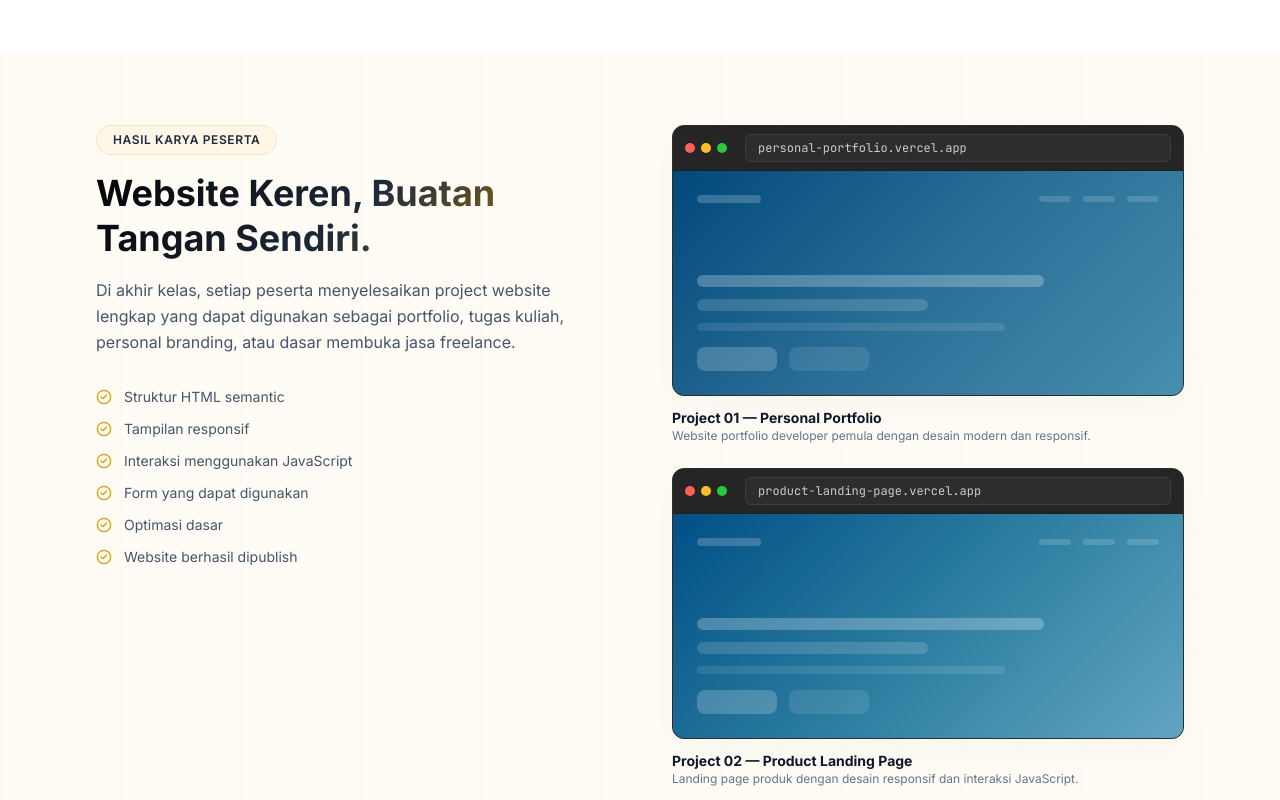
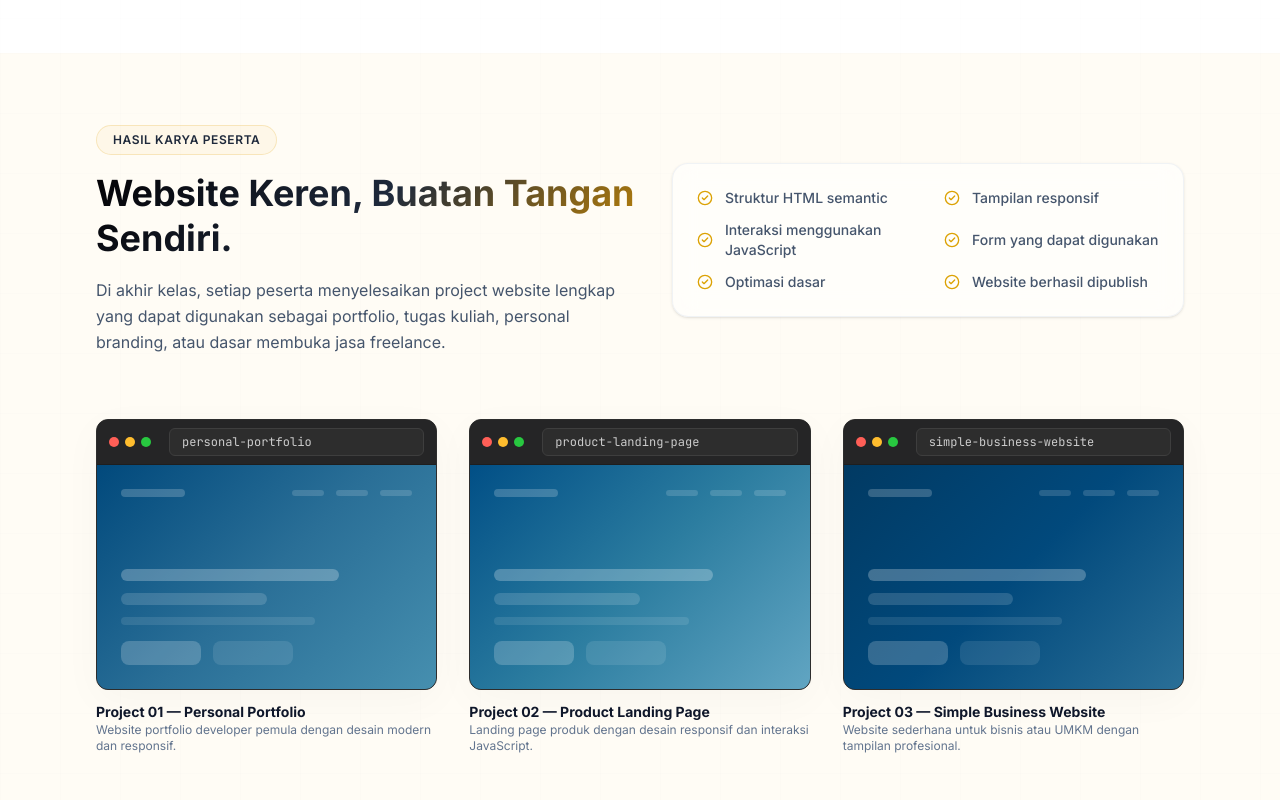
Before and after one commit to SulthanAndyno/devstart, a Next.js app: page / in a window 1280 px wide. Shown: the part 5800-6600 px from the top of the page. Built offline with nearby package versions, Linux system fonts and the light colour scheme.

Commit message:
update;project showcase layout

```diff
--- a/src/components/sections/ProjectShowcaseSection.tsx
+++ b/src/components/sections/ProjectShowcaseSection.tsx
@@ -1,7 +1,6 @@
 'use client';
 
 import { CheckCircle2, ExternalLink } from 'lucide-react';
-import SectionHeading from '@/components/ui/SectionHeading';
 import { useScrollReveal } from '@/hooks/useScrollReveal';
 import { PROJECT_SHOWCASES, OUTPUT_CHECKLIST } from '@/lib/constants';
 
@@ -12,35 +11,35 @@ export default function ProjectShowcaseSection() {
     <section id="hasil-karya" className="section-alt section-padding relative overflow-hidden">
       <div className="absolute inset-0 grid-pattern opacity-40" />
       <div ref={containerRef} className="relative max-w-[1440px] mx-auto px-4 sm:px-6 lg:px-8">
-        <div className="grid grid-cols-1 lg:grid-cols-2 gap-12 lg:gap-16 items-start">
-          {/* Left – content */}
-          <div className="space-y-8">
-            <div>
+
+        {/* Header content */}
+        <div className="flex flex-col lg:flex-row gap-8 justify-between items-start lg:items-center mb-12 md:mb-16">
+          <div className="max-w-2xl space-y-4">
             <span
               data-reveal
-                className="inline-block mb-4 px-4 py-1.5 rounded-full text-xs font-semibold tracking-wider uppercase border border-cerulean/20 bg-cerulean/5 text-yale"
+              className="inline-block px-4 py-1.5 rounded-full text-xs font-semibold tracking-wider uppercase border border-cerulean/20 bg-cerulean/5 text-yale"
             >
               Hasil Karya Peserta
             </span>
             <h2
               data-reveal
-                className="text-2xl sm:text-3xl md:text-4xl font-bold leading-tight gradient-text mb-4"
+              className="text-3xl sm:text-4xl font-bold leading-tight gradient-text"
             >
               Website Keren, Buatan Tangan Sendiri.
             </h2>
-              <p data-reveal className="text-slate-600 text-base leading-relaxed max-w-lg">
+            <p data-reveal className="text-slate-600 text-base leading-relaxed">
               Di akhir kelas, setiap peserta menyelesaikan project website
               lengkap yang dapat digunakan sebagai portfolio, tugas kuliah,
               personal branding, atau dasar membuka jasa freelance.
             </p>
           </div>
 
-            <ul className="space-y-3">
+          <ul className="grid grid-cols-1 sm:grid-cols-2 gap-x-8 gap-y-3 shrink-0 bg-white/50 backdrop-blur-md p-6 rounded-2xl border border-slate-200/50 shadow-sm max-w-lg w-full lg:w-auto">
             {OUTPUT_CHECKLIST.map((item, i) => (
               <li
                 key={i}
                 data-reveal
-                  className="flex items-center gap-3 text-sm text-slate-600"
+                className="flex items-center gap-3 text-sm text-slate-600 font-medium"
               >
                 <CheckCircle2 className="w-4 h-4 text-cerulean shrink-0" />
                 {item}
@@ -49,8 +48,8 @@ export default function ProjectShowcaseSection() {
           </ul>
         </div>
 
-          {/* Right – showcases */}
-          <div className="space-y-6">
+        {/* Grid – showcases */}
+        <div className="grid grid-cols-1 md:grid-cols-2 lg:grid-cols-3 gap-6 md:gap-8">
           {PROJECT_SHOWCASES.map((project) => (
             <div key={project.id} data-reveal className="group">
               <div className="browser-mockup !bg-[#1e1e1e] !border-[#2d2d2d] overflow-hidden glass-card-hover">
@@ -59,16 +58,23 @@ export default function ProjectShowcaseSection() {
                   <div className="browser-dot browser-dot-yellow" />
                   <div className="browser-dot browser-dot-green" />
                   <div className="browser-url !bg-[#2d2d2d] !border-[#3e3e3e] !text-[#cccccc]">
-                      {project.title.toLowerCase().replace(/\s/g, '-')}.vercel.app
+                    {project.title.toLowerCase().replace(/\s/g, '-')}
                   </div>
                 </div>
 
                 {/* Website preview mockup */}
                 <div
-                    className="relative h-48 md:h-56"
-                    style={{ background: project.gradient }}
+                  className="relative h-48 md:h-56 overflow-hidden"
+                  style={{ background: project.image ? undefined : project.gradient }}
                 >
-                    {/* Faux website content */}
+                  {project.image ? (
+                    <img
+                      src={project.image}
+                      alt={project.title}
+                      className="w-full h-full object-cover object-top group-hover:scale-105 transition-transform duration-500"
+                    />
+                  ) : (
+                    /* Faux website content */
                     <div className="absolute inset-0 p-6 flex flex-col justify-between">
                       {/* Nav */}
                       <div className="flex items-center justify-between">
@@ -91,6 +97,7 @@ export default function ProjectShowcaseSection() {
                         </div>
                       </div>
                     </div>
+                  )}
 
                   {/* Overlay on hover */}
                   <div className="absolute inset-0 bg-slate-900/90 opacity-0 group-hover:opacity-100 transition-opacity flex items-center justify-center">
@@ -107,10 +114,22 @@ export default function ProjectShowcaseSection() {
                           </span>
                         ))}
                       </div>
+                      {project.url ? (
+                        <a
+                          href={project.url}
+                          target="_blank"
+                          rel="noopener noreferrer"
+                          className="inline-flex items-center gap-2 text-sm text-sky hover:text-white transition-colors mt-2"
+                        >
+                          <ExternalLink className="w-3.5 h-3.5" />
+                          Lihat Preview
+                        </a>
+                      ) : (
                         <button className="inline-flex items-center gap-2 text-sm text-sky hover:text-white transition-colors mt-2">
                           <ExternalLink className="w-3.5 h-3.5" />
                           Lihat Preview
                         </button>
+                      )}
                     </div>
                   </div>
                 </div>
@@ -129,7 +148,6 @@ export default function ProjectShowcaseSection() {
           ))}
         </div>
       </div>
-      </div>
     </section>
   );
 }
```
Lines whose indentation alone changed are shown as unchanged.
